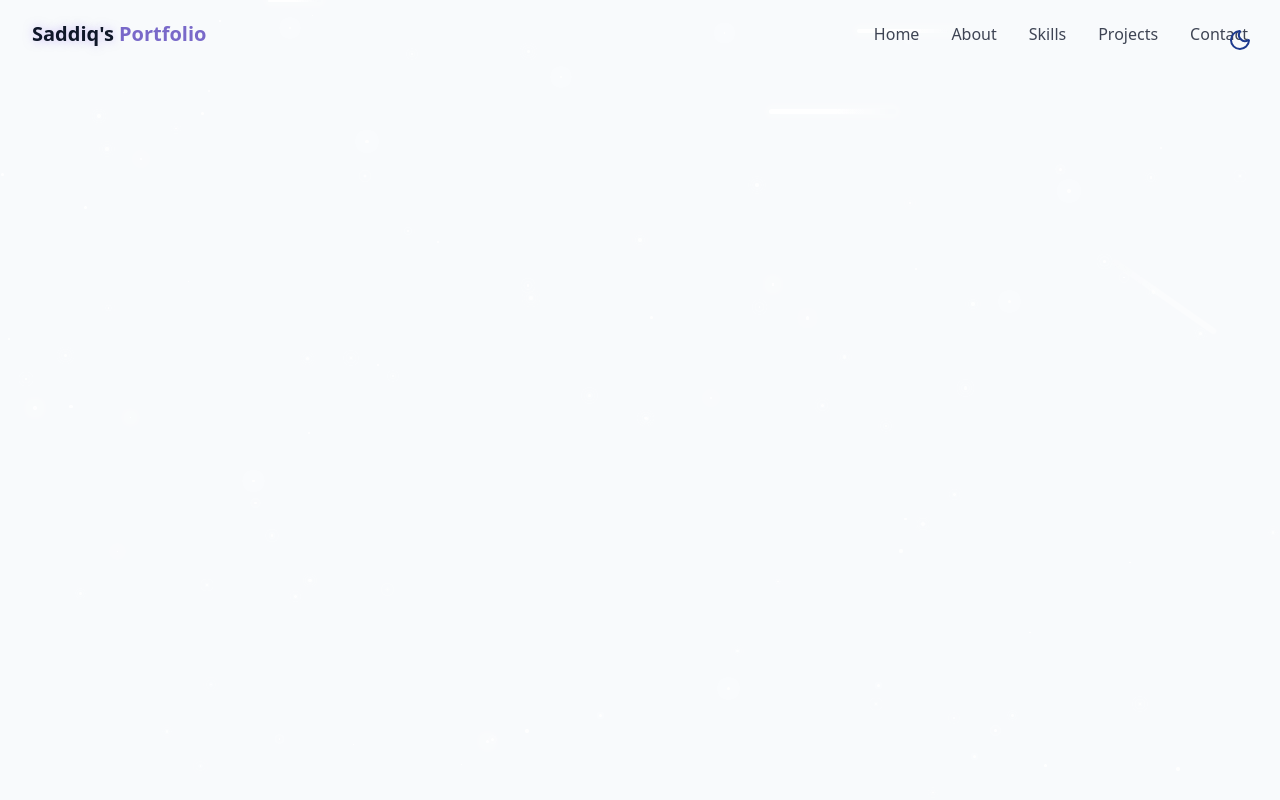
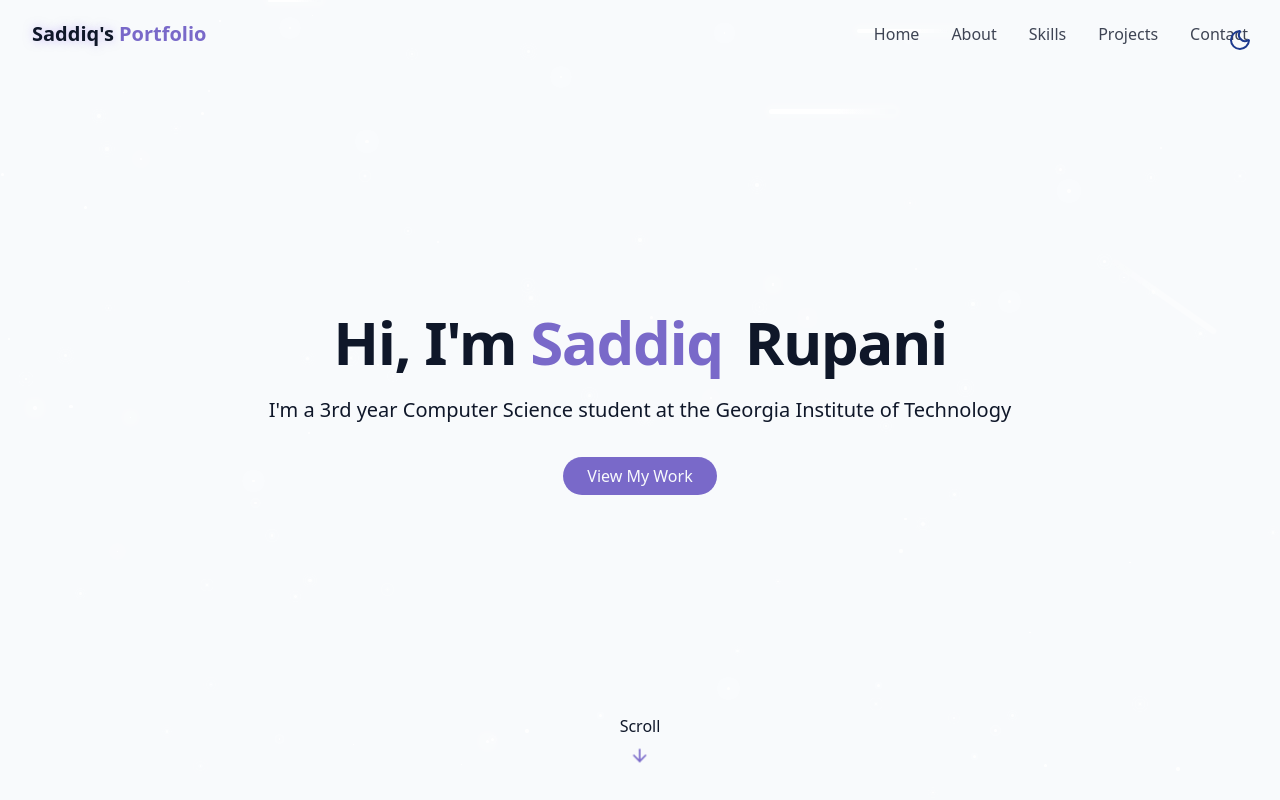
Before and after one commit to saddiqrupani/portfolio-website, a React (Vite) app: page / in a window 1280 px wide. Built offline with nearby package versions, Linux system fonts and the light colour scheme.

Commit message:
Added Content to the Home Section

```diff
--- /dev/null
+++ b/src/components/HeroSection.jsx
@@ -0,0 +1,29 @@
+import { ArrowDown } from 'lucide-react';
+
+export const HeroSection = () => {
+    return <section id="hero" className="relative min-h-screen flex flex-col items-center justify-center px-4">
+        <div className="container max-w-4xl mx-auto text-center z-10">
+            <div className="space-y-6">
+                <h1 className="text-4xl md:text-6xl font-bold tracking-tight">
+                    <span className="opacity-0 animate-fade-in">Hi, I'm </span>
+                    <span className="text-primary opacity-0 animate-fade-in-delay-1">Saddiq </span>
+                    <span className="text-gradient ml-2 opacity-0 animate-fade-in-delay-2">Rupani</span>
+                </h1>
+
+                <p className="text-lg md:text-xl text-muted-foreground max-2-2xl mx-auto opacity-0 animate-fade-in-delay-3">
+                    I'm a 3rd year Computer Science student at the Georgia Institute of Technology
+                </p>
+
+                <div className="pt-4 opacity-0 animate-fade-in-delay-4 ">
+                    <a href="#projects" className="cosmic-button">
+                        View My Work
+                    </a>
+                </div>
+            </div>
+        </div>
+        <div className="absolute bottom-8 left-1/2 transform -translate-x-1/2 flex flex-col items-center animate-bounce">
+            <span className="text-small text-muted-foreground mb-2"> Scroll </span>
+            <ArrowDown className="w-5 h-5 text-primary animate-bounce" />
+        </div>
+    </section>
+}
--- a/src/pages/Home.jsx
+++ b/src/pages/Home.jsx
@@ -1,6 +1,7 @@
 import { ThemeToggle } from "../components/ThemeToggle";
 import { StarBackground } from "../components/StarBackground";
 import { Navbar } from "../components/Navbar";
+import { HeroSection } from "../components/HeroSection";
 
 export const Home = () => {
     return (
@@ -12,6 +13,9 @@
             { /* Navbar */ }
             <Navbar />
             { /* Main Content */ }
+            <main>
+                <HeroSection />
+            </main>
 
             { /* Footer */ }
 
```
